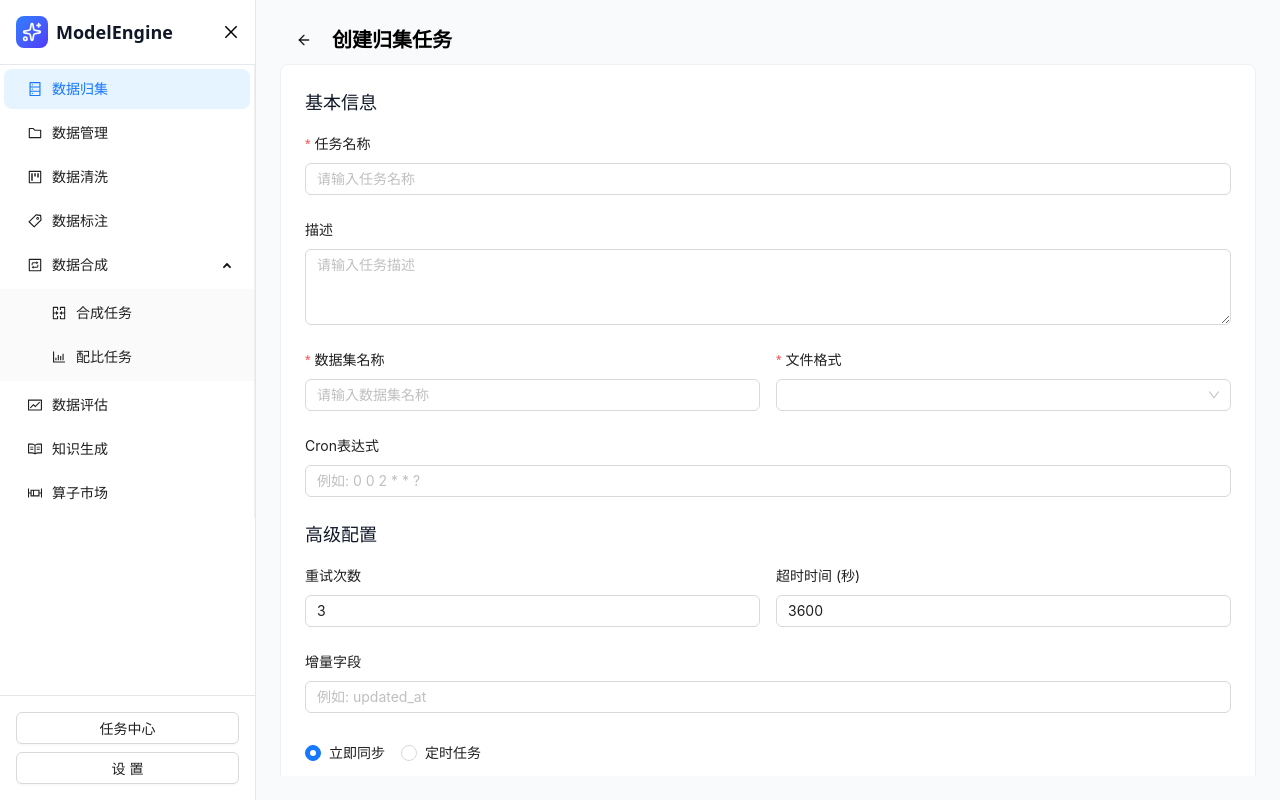
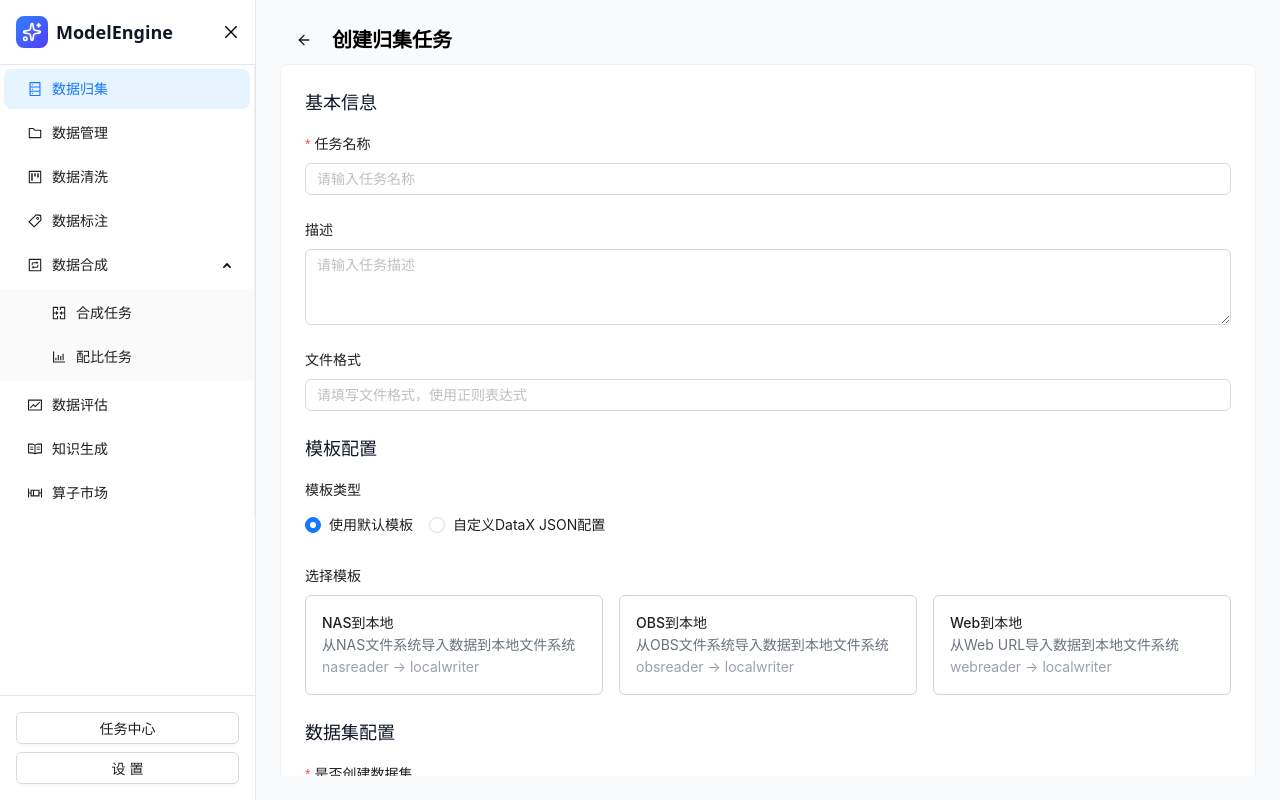
Before and after one commit to ModelEngine-Group/DataMate, a React (Vite) app in the folder frontend/: page /data/collection/create-task in a window 1280 px wide. Built offline with nearby package versions, Linux system fonts and the light colour scheme.

Commit message:
frontend: 数据归集创建界面更新

```diff
--- a/frontend/src/pages/DataCollection/CreateTask.tsx
+++ b/frontend/src/pages/DataCollection/CreateTask.tsx
@@ -1,14 +1,5 @@
 import { useState } from "react";
-import {
-  Card,
-  Input,
-  Button,
-  Select,
-  Radio,
-  Form,
-  InputNumber,
-  Divider,
-} from "antd";
+import { Card, Input, Button, Select, Radio, Form, Divider } from "antd";
 import { SaveOutlined } from "@ant-design/icons";
 import { Link, useNavigate } from "react-router";
 import { ArrowLeft } from "lucide-react";
@@ -25,79 +16,35 @@ interface ScheduleConfig {
   maxExecutions?: number;
 }
 
-const templatesByFormat = {
-  csv: [
+const defaultTemplates = [
   {
-      id: "csv-to-mysql",
-      name: "CSV到MySQL",
-      description: "从CSV文件导入数据到MySQL数据库",
+    id: "nas-to-local",
+    name: "NAS到本地",
+    description: "从NAS文件系统导入数据到本地文件系统",
     config: {
-        reader: "txtfilereader",
-        writer: "mysqlwriter",
+      reader: "nasreader",
+      writer: "localwriter",
     },
   },
   {
-      id: "csv-to-hive",
-      name: "CSV到Hive",
-      description: "从CSV文件导入数据到Hive数据仓库",
+    id: "obs-to-local",
+    name: "OBS到本地",
+    description: "从OBS文件系统导入数据到本地文件系统",
     config: {
-        reader: "txtfilereader",
-        writer: "hdfswriter",
-      },
-    },
-  ],
-  json: [
-    {
-      id: "json-to-mysql",
-      name: "JSON到MySQL",
-      description: "从JSON文件导入数据到MySQL数据库",
-      config: {
-        reader: "streamreader",
-        writer: "mysqlwriter",
+      reader: "obsreader",
+      writer: "localwriter",
     },
   },
   {
-      id: "json-to-elasticsearch",
-      name: "JSON到Elasticsearch",
-      description: "从JSON文件导入数据到Elasticsearch",
+    id: "web-tolocal",
+    name: "Web到本地",
+    description: "从Web URL导入数据到本地文件系统",
     config: {
-        reader: "streamreader",
-        writer: "elasticsearchwriter",
+      reader: "webreader",
+      writer: "localwriter",
     },
   },
-  ],
-  excel: [
-    {
-      id: "excel-to-mysql",
-      name: "Excel到MySQL",
-      description: "从Excel文件导入数据到MySQL数据库",
-      config: {
-        reader: "streamreader",
-        writer: "mysqlwriter",
-      },
-    },
-    {
-      id: "excel-to-hive",
-      name: "Excel到Hive",
-      description: "从Excel文件导入数据到Hive数据仓库",
-      config: {
-        reader: "streamreader",
-        writer: "hdfswriter",
-      },
-    },
-  ],
-  xml: [
-    {
-      id: "xml-to-mysql",
-      name: "XML到MySQL",
-      description: "从XML文件导入数据到MySQL数据库",
-      config: {
-        reader: "streamreader",
-        writer: "mysqlwriter",
-      },
-    },
-  ],
-};
+];
 
 export default function CollectionTaskCreate() {
   const navigate = useNavigate();
@@ -113,12 +60,7 @@ export default function CollectionTaskCreate() {
     type: "immediate",
   });
 
-  const getAvailableTemplates = (fileFormat?: string) => {
-    if (!fileFormat) return [];
-    return (
-      templatesByFormat[fileFormat as keyof typeof templatesByFormat] || []
-    );
-  };
+  const [isCreateDataset, setIsCreateDataset] = useState(false);
 
   const handleSubmit = async () => {
     const formData = await form.validateFields();
@@ -184,162 +126,12 @@ export default function CollectionTaskCreate() {
           >
             <Input placeholder="请输入任务名称" />
           </Form.Item>
-
           <Form.Item label="描述" name="description">
             <TextArea placeholder="请输入任务描述" rows={3} />
           </Form.Item>
-          <div className="grid grid-cols-2 gap-4">
-            <Form.Item
-              label="数据集名称"
-              name="datasetName"
-              rules={[{ required: true, message: "请输入数据集名称" }]}
-            >
-              <Input placeholder="请输入数据集名称" />
+          <Form.Item label="文件格式" name="fileFormat">
+            <Input placeholder="请填写文件格式，使用正则表达式" />
           </Form.Item>
-            <Form.Item
-              label="文件格式"
-              name="fileFormat"
-              rules={[{ required: true, message: "请选择文件格式" }]}
-            >
-              <Select
-                placeholder="请选择文件格式"
-                options={[
-                  { value: "csv", label: "CSV" },
-                  { value: "json", label: "JSON" },
-                  { value: "excel", label: "Excel" },
-                  { value: "xml", label: "XML" },
-                ]}
-                onChange={() => setSelectedTemplate("")}
-              />
-            </Form.Item>
-          </div>
-          <Form.Item label="Cron表达式" name="cronExpression">
-            <Input placeholder="例如: 0 0 2 * * ?" />
-          </Form.Item>
-          {/* 高级配置 */}
-          <h2 className="font-medium text-gray-900 my-4 text-lg">高级配置</h2>
-
-          <div className="grid grid-cols-2 gap-4">
-            <Form.Item label="重试次数" name="retryCount">
-              <InputNumber min={0} max={10} style={{ width: "100%" }} />
-            </Form.Item>
-            <Form.Item label="超时时间 (秒)" name="timeout">
-              <InputNumber min={60} style={{ width: "100%" }} />
-            </Form.Item>
-          </div>
-          <Form.Item label="增量字段" name="incrementalField">
-            <Input placeholder="例如: updated_at" />
-          </Form.Item>
-          <Form.Item>
-            <Radio.Group
-              value={scheduleConfig.type}
-              onChange={(e) =>
-                setScheduleConfig({ ...scheduleConfig, type: e.target.value })
-              }
-            >
-              <Radio value="immediate">立即同步</Radio>
-              <Radio value="scheduled">定时任务</Radio>
-            </Radio.Group>
-          </Form.Item>
-          {scheduleConfig.type === "scheduled" && (
-            <div className="p-4 bg-gray-50 rounded-md">
-              <Form.Item label="调度类型">
-                <Select
-                  value={scheduleConfig.scheduleType || "daily"}
-                  onChange={(value) =>
-                    setScheduleConfig({
-                      ...scheduleConfig,
-                      scheduleType: value,
-                    })
-                  }
-                  options={[
-                    { value: "daily", label: "每日" },
-                    { value: "weekly", label: "每周" },
-                    { value: "monthly", label: "每月" },
-                    { value: "custom", label: "自定义" },
-                  ]}
-                />
-              </Form.Item>
-              <Form.Item label="执行时间">
-                <Input
-                  type="time"
-                  value={scheduleConfig.time || "00:00"}
-                  onChange={(e) =>
-                    setScheduleConfig({
-                      ...scheduleConfig,
-                      time: e.target.value,
-                    })
-                  }
-                />
-              </Form.Item>
-              {scheduleConfig.scheduleType === "weekly" && (
-                <Form.Item label="星期几">
-                  <Select
-                    value={scheduleConfig.dayOfWeek || "1"}
-                    onChange={(value) =>
-                      setScheduleConfig({ ...scheduleConfig, dayOfWeek: value })
-                    }
-                    options={[
-                      { value: "1", label: "星期一" },
-                      { value: "2", label: "星期二" },
-                      { value: "3", label: "星期三" },
-                      { value: "4", label: "星期四" },
-                      { value: "5", label: "星期五" },
-                      { value: "6", label: "星期六" },
-                      { value: "0", label: "星期日" },
-                    ]}
-                  />
-                </Form.Item>
-              )}
-              {scheduleConfig.scheduleType === "monthly" && (
-                <Form.Item label="每月第几天">
-                  <InputNumber
-                    min={1}
-                    max={31}
-                    value={
-                      scheduleConfig.dayOfMonth
-                        ? Number(scheduleConfig.dayOfMonth)
-                        : 1
-                    }
-                    onChange={(value) =>
-                      setScheduleConfig({
-                        ...scheduleConfig,
-                        dayOfMonth: String(value),
-                      })
-                    }
-                    className="w-full"
-                  />
-                </Form.Item>
-              )}
-              {scheduleConfig.scheduleType === "custom" && (
-                <Form.Item label="Cron表达式">
-                  <Input
-                    placeholder="格式: 分 时 日 月 周 (例如: 0 9 * * 1 表示每周一上午9点)"
-                    value={scheduleConfig.cronExpression || ""}
-                    onChange={(e) =>
-                      setScheduleConfig({
-                        ...scheduleConfig,
-                        cronExpression: e.target.value,
-                      })
-                    }
-                  />
-                </Form.Item>
-              )}
-              <Form.Item label="最大执行次数">
-                <InputNumber
-                  min={1}
-                  value={scheduleConfig.maxExecutions || 10}
-                  onChange={(value) =>
-                    setScheduleConfig({
-                      ...scheduleConfig,
-                      maxExecutions: value ?? 10,
-                    })
-                  }
-                  className="w-full"
-                />
-              </Form.Item>
-            </div>
-          )}
 
           {/* 模板配置 */}
           <h2 className="font-medium text-gray-900 my-4 text-lg">模板配置</h2>
@@ -354,12 +146,8 @@ export default function CollectionTaskCreate() {
           </Form.Item>
           {templateType === "default" && (
             <Form.Item label="选择模板">
-              {!form.getFieldValue("fileFormat") ? (
-                <div className="text-gray-500">请先选择文件格式</div>
-              ) : (
               <div className="grid grid-cols-1 sm:grid-cols-2 md:grid-cols-3 gap-4">
-                  {getAvailableTemplates(form.getFieldValue("fileFormat")).map(
-                    (template) => (
+                {defaultTemplates.map((template) => (
                   <div
                     key={template.id}
                     className={`border p-4 rounded-md hover:shadow-lg transition-shadow ${
@@ -370,17 +158,13 @@ export default function CollectionTaskCreate() {
                     onClick={() => setSelectedTemplate(template.id)}
                   >
                     <div className="font-medium">{template.name}</div>
-                        <div className="text-gray-500">
-                          {template.description}
-                        </div>
+                    <div className="text-gray-500">{template.description}</div>
                     <div className="text-gray-400">
                       {template.config.reader} → {template.config.writer}
                     </div>
                   </div>
-                    )
-                  )}
+                ))}
               </div>
-              )}
             </Form.Item>
           )}
           {templateType === "custom" && (
@@ -395,14 +179,45 @@ export default function CollectionTaskCreate() {
             </Form.Item>
           )}
 
+          {/* 数据集配置 */}
+          {templateType === "default" && (
+            <>
+              <h2 className="font-medium text-gray-900 my-4 text-lg">
+                数据集配置
+              </h2>
+              <Form.Item
+                label="是否创建数据集"
+                name="createDataset"
+                required
+                rules={[{ required: true, message: "请选择是否创建数据集" }]}
+              >
+                <Radio.Group
+                  value={isCreateDataset}
+                  onChange={(e) => setIsCreateDataset(e.target.value)}
+                >
+                  <Radio value={true}>是</Radio>
+                  <Radio value={false}>否</Radio>
+                </Radio.Group>
+              </Form.Item>
+              {isCreateDataset && (
+                <>
+                  <Form.Item
+                    label="数据集名称"
+                    name="datasetName"
+                    rules={[{ required: true, message: "请输入数据集名称" }]}
+                  >
+                    <Input placeholder="请输入数据集名称" />
+                  </Form.Item>
+                </>
+              )}
+            </>
+          )}
+
+          {/* 提交按钮 */}
           <Divider />
           <div className="flex gap-2 justify-end">
             <Button onClick={() => navigate("/data/collection")}>取消</Button>
-            <Button
-              type="primary"
-              icon={<SaveOutlined />}
-              onClick={handleSubmit}
-            >
+            <Button type="primary" onClick={handleSubmit}>
               创建任务
             </Button>
           </div>
```
Lines whose indentation alone changed are shown as unchanged.
